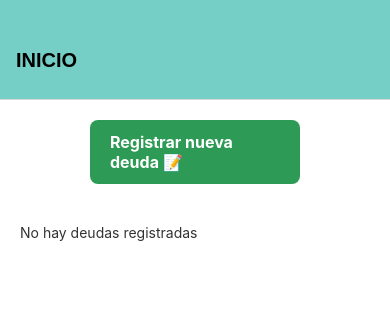
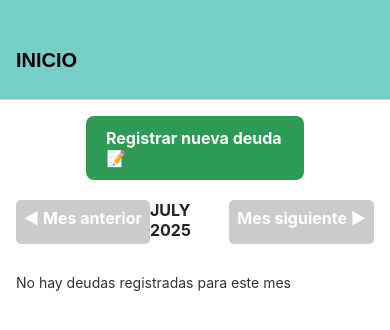
Before and after one commit to AgileDevUPAO-G3/ARD, a React Native app: screen /INICIO in a window 390 px wide. Shown: the top 330 px of the page. Built offline with nearby package versions, Linux system fonts and the light colour scheme.

Commit message:
feat: alertas de deuda

```diff
--- a/screens/HomeScreen.js
+++ b/screens/HomeScreen.js
@@ -1,6 +1,6 @@
 import React, { useEffect, useState } from 'react';
 import {
-    View, FlatList, Text, StyleSheet, TouchableOpacity
+    View, FlatList, Text, StyleSheet, TouchableOpacity, Alert
 } from 'react-native';
 import { useColorScheme } from 'react-native';
 import { obtenerDeudas } from '../utils/storage';
@@ -11,82 +11,158 @@ export default function HomeScreen({ navigation }) {
     const esquema = modoManual || sistemaEsquema;
     const styles = getStyles(esquema);
 
-    const [deudas, setDeudas] = useState([]);
+    const [deudasFiltradas, setDeudasFiltradas] = useState([]);
+    const [mesActual, setMesActual] = useState(new Date());
+    const [alertaMostrada, setAlertaMostrada] = useState(false); // Estado para evitar mostrar alerta varias veces
 
     useEffect(() => {
         const cargar = async () => {
             const data = await obtenerDeudas();
-            setDeudas(data);
+            filtrarPorMes(data);
         };
 
         const unsubscribe = navigation.addListener('focus', cargar);
         return unsubscribe;
     }, [navigation]);
 
-    const renderItem = ({ item, index }) => {
-        const hoy = new Date();
-        hoy.setHours(0, 0, 0, 0);
+    useEffect(() => {
+        obtenerDeudas().then(filtrarPorMes);
+    }, [mesActual]);
 
-        let fechasPagos = [];
+    const filtrarPorMes = (deudas) => {
+        const año = mesActual.getFullYear();
+        const mes = mesActual.getMonth(); // 0-indexed
+        const resultado = [];
+
+        deudas.forEach((item, index) => {
             const fechaBase = new Date(item.fechaInicio);
+            const historial = item.historialPagos || [];
+            const fechasPagadas = new Set(historial.map(p => p.fecha));
+            const fechasEnMes = [];
 
-        if (item.frecuencia === 'único') {
-            fechasPagos = [fechaBase];
+            const agregarFecha = (f) => {
+                if (f.getFullYear() === año && f.getMonth() === mes) {
+                    const fStr = f.toISOString().split('T')[0];
+                    fechasEnMes.push({
+                        fecha: fStr,
+                        estado: fechasPagadas.has(fStr) ? '✔ Pagado' : '⏳ Pendiente'
+                    });
                 }
+            };
 
+            // Agregar fechas según frecuencia
+            if (item.frecuencia === 'único') agregarFecha(fechaBase);
             if (item.frecuencia === 'dias') {
                 const rep = item.repeticiones || 100;
                 const intervalo = item.intervaloDias;
                 for (let i = 0; i < rep; i++) {
                     const f = new Date(fechaBase);
                     f.setDate(f.getDate() + i * intervalo);
-                fechasPagos.push(f);
+                    agregarFecha(f);
                 }
             }
-
             if (item.frecuencia === 'semanal') {
                 const rep = item.repeticiones || 100;
                 for (let i = 0; i < rep; i++) {
                     const f = new Date(fechaBase);
                     f.setDate(f.getDate() + i * 7);
-                fechasPagos.push(f);
+                    agregarFecha(f);
                 }
             }
-
-        if (item.frecuencia === 'personalizada') {
-            fechasPagos = item.fechas?.map(f => new Date(f)) || [];
-        }
-
             if (item.frecuencia === 'fija') {
                 const rep = item.meses || 100;
                 for (let i = 0; i < rep; i++) {
                     const f = new Date(fechaBase);
                     f.setMonth(f.getMonth() + i);
-                fechasPagos.push(f);
+                    agregarFecha(f);
+                }
+            }
+            if (item.frecuencia === 'personalizada') {
+                (item.fechas || []).forEach(fechaStr => {
+                    const f = new Date(fechaStr);
+                    agregarFecha(f);
+                });
+            }
+
+            if (item.frecuencia === 'inicio_mes' || item.frecuencia === 'fin_mes') {
+                const rep = item.meses || 100;
+                for (let i = 0; i < rep; i++) {
+                    const f = new Date(fechaBase);
+                    f.setMonth(f.getMonth() + i);
+
+                    if (item.frecuencia === 'inicio_mes') {
+                        f.setDate(1);
+                    } else {
+                        f.setMonth(f.getMonth() + 1);
+                        f.setDate(0); // último día del mes anterior
+                    }
+
+                    agregarFecha(f);
                 }
             }
 
-        const vencidas = fechasPagos.filter(f => f <= hoy);
-        const futuras = fechasPagos.filter(f => f > hoy);
+            if (fechasEnMes.length > 0) {
+                resultado.push({
+                    ...item,
+                    index,
+                    fechasDelMes: fechasEnMes
+                });
+            }
+        });
 
-        const fechaVencida = vencidas.length > 0
-            ? vencidas[vencidas.length - 1].toISOString().split('T')[0]
-            : '—';
+        setDeudasFiltradas(resultado);
+    };
 
-        const fechaSiguiente = futuras.length > 0
-            ? futuras[0].toISOString().split('T')[0]
-            : '✔ Completado';
+    const cambiarMes = (delta) => {
+        const nuevo = new Date(mesActual);
+        nuevo.setMonth(nuevo.getMonth() + delta);
+        setMesActual(nuevo);
+    };
+
+    const renderItem = ({ item }) => {
+        // Colores según el estado de la deuda
+        const hoy = new Date();
+        const fechaUltimoPago = new Date(item.fechasDelMes[0]?.fecha);
+
+        // Comprobar si la deuda vence hoy
+        const vencidoHoy = fechaUltimoPago.toISOString().split('T')[0] === hoy.toISOString().split('T')[0] && item.fechasDelMes[0].estado === '⏳ Pendiente';
+
+        // Comprobar si la deuda ya está vencida (pero no es hoy)
+        const vencido = fechaUltimoPago < hoy && item.fechasDelMes[0].estado === '⏳ Pendiente';
+
+        // Comprobar si la deuda vence esta semana
+        const proximoPagoEstaSemana = (fechaUltimoPago - hoy) <= 7 * 24 * 60 * 60 * 1000 && item.fechasDelMes[0].estado === '⏳ Pendiente';
 
         return (
-            <View style={[styles.item, styles.amarillo]}>
+            <View style={[styles.item,
+                vencidoHoy ? { borderLeftColor: '#FFD700' } : // Amarillo para pagos vencidos hoy
+                    vencido ? { borderLeftColor: '#FF6F6F' } : // Rojo para vencidas no pagadas
+                        proximoPagoEstaSemana ? { borderLeftColor: '#FFD700' } : // Amarillo para pagos por vencer
+                            item.fechasDelMes[0].estado === '✔ Pagado' ? { backgroundColor: '#D3D3D3' } : // Gris para pagos realizados
+                                { borderLeftColor: '#75cec5' } // Color default
+            ]}>
                 <Text style={styles.titulo}>💰 {item.motivo}</Text>
-                <Text style={styles.texto}>Monto total: S/ {item.montoTotal}</Text>
-                <Text style={styles.texto}>Frecuencia: {item.frecuencia}</Text>
-                <Text style={styles.texto}>📅 Último pago vencido: {fechaVencida}</Text>
-                <Text style={styles.texto}>📆 Próximo pago: {fechaSiguiente}</Text>
+                <Text style={styles.texto}>Monto a pagar: S/ {item.montoTotal}</Text>
+                <Text style={styles.texto}>
+                    Tipo de pago: {item.frecuencia === 'inicio_mes'
+                    ? 'Mensual (inicio de mes)'
+                    : item.frecuencia === 'fin_mes'
+                        ? 'Mensual (fin de mes)'
+                        : item.frecuencia}
+                </Text>
 
-                {futuras.length > 0 && (
-                    <>
+                {item.frecuencia === 'inicio_mes' && (
+                    <Text style={[styles.texto, { fontStyle: 'italic' }]}>📅 Este pago ocurre el primer día de cada mes</Text>
+                )}
+                {item.frecuencia === 'fin_mes' && (
+                    <Text style={[styles.texto, { fontStyle: 'italic' }]}>📅 Este pago ocurre el último día de cada mes</Text>
+                )}
+                {item.fechasDelMes.length > 0 && (
+                    <Text style={[styles.texto, { marginTop: 6, fontWeight: 'bold' }]} >
+                        📆 Pago del mes: {item.fechasDelMes[0].fecha} - {item.fechasDelMes[0].estado}
+                    </Text>
+                )}
+
                 <TouchableOpacity
                     style={styles.botonVerHistorial}
                     onPress={() => navigation.navigate('Historial', { deuda: item })}
@@ -94,18 +170,57 @@ export default function HomeScreen({ navigation }) {
                     <Text style={styles.texto}>📚 Ver historial</Text>
                 </TouchableOpacity>
 
+                {(() => {
+                    // Extra: verificar si puede marcar como pagado este mes
+                    const historial = item.historialPagos || [];
+                    const fechasPagadas = new Set(historial.map(p => p.fecha));
+
+                    const fechaDelMesActual = item.fechasDelMes[0]?.fecha;
+
+                    const fechaAnterior = new Date(fechaDelMesActual);
+                    fechaAnterior.setMonth(fechaAnterior.getMonth() - 1);
+                    const año = fechaAnterior.getFullYear();
+                    const mes = fechaAnterior.getMonth();
+
+                    const fechaRequerida = item.fechasDelMes.find(f => {
+                        const d = new Date(f.fecha);
+                        return d.getFullYear() === año && d.getMonth() === mes;
+                    });
+
+                    const puedeMarcar = !fechaRequerida || fechasPagadas.has(fechaRequerida.fecha);
+
+                    return puedeMarcar ? (
                         <TouchableOpacity
                             style={styles.botonSecundario}
-                            onPress={() => navigation.navigate('MarcarPagado', { deuda: item, index })}
+                            onPress={() => navigation.navigate('MarcarPagado', { deuda: item, index: item.index })}
                         >
                             <Text style={styles.botonSecundarioTexto}>Marcar como pagado</Text>
                         </TouchableOpacity>
-                    </>
-                )}
-
+                    ) : (
+                        <Text style={[styles.texto, { marginTop: 10, color: 'red' }]} >
+                            ⚠ Debe marcar como pagado el mes anterior primero.
+                        </Text>
+                    );
+                })()}
             </View>
         );
     };
+
+    // useEffect para controlar la alerta (se ejecuta una sola vez)
+    useEffect(() => {
+        deudasFiltradas.forEach(item => {
+            const hoy = new Date();
+            const fechaUltimoPago = new Date(item.fechasDelMes[0]?.fecha);
+            const esHoy = fechaUltimoPago.toDateString() === hoy.toDateString(); // Compara si es el mismo día
+            if (esHoy && item.fechasDelMes[0].estado === '⏳ Pendiente' && !alertaMostrada) {
+                Alert.alert(
+                    'Alerta',
+                    `¡La deuda de ${item.motivo} vence hoy y aún no se ha pagado!`
+                );
+                setAlertaMostrada(true); // Evita mostrar la alerta nuevamente
+            }
+        });
+    }, [deudasFiltradas, alertaMostrada]);
 
     return (
         <View style={styles.container}>
@@ -113,13 +228,25 @@ export default function HomeScreen({ navigation }) {
                 <Text style={styles.botonTexto}>Registrar nueva deuda 📝</Text>
             </TouchableOpacity>
 
+            <View style={{ flexDirection: 'row', justifyContent: 'space-between', marginBottom: 10 }}>
+                <TouchableOpacity onPress={() => cambiarMes(-1)} style={styles.botonMes}>
+                    <Text style={styles.botonTexto}>◀ Mes anterior</Text>
+                </TouchableOpacity>
+                <Text style={[styles.titulo, { fontSize: 16 }]}>
+                    {mesActual.toLocaleString('default', { month: 'long' }).toUpperCase()} {mesActual.getFullYear()}
+                </Text>
+                <TouchableOpacity onPress={() => cambiarMes(1)} style={styles.botonMes}>
+                    <Text style={styles.botonTexto}>Mes siguiente ▶</Text>
+                </TouchableOpacity>
+            </View>
+
             <FlatList
-                data={deudas}
+                data={deudasFiltradas}
                 keyExtractor={(_, index) => index.toString()}
                 renderItem={renderItem}
                 ListEmptyComponent={
                     <Text style={[styles.texto, { marginTop: 20 }]}>
-                        No hay deudas registradas
+                        No hay deudas registradas para este mes
                     </Text>
                 }
                 contentContainerStyle={{
@@ -138,7 +265,7 @@ const getStyles = (modo) => {
     return StyleSheet.create({
         container: {
             flex: 1,
-            padding: 20,
+            padding: 16,
             backgroundColor: esOscuro ? '#121212' : '#ffffff',
         },
         item: {
@@ -146,10 +273,10 @@ const getStyles = (modo) => {
             marginVertical: 10,
             backgroundColor: esOscuro ? '#1e1e1e' : '#f9f9f9',
             borderRadius: 8,
-            borderLeftWidth: 9,
+            borderLeftWidth: 15,
         },
         amarillo: {
-            borderLeftColor: '#FFD700',
+            borderLeftColor: '#bca51d',
         },
         titulo: {
             fontWeight: 'bold',
@@ -191,7 +318,11 @@ const getStyles = (modo) => {
             padding: 10,
             borderRadius: 5,
             alignItems: 'center',
+        },
+        botonMes: {
+            padding: 8,
+            backgroundColor: '#cccccc',
+            borderRadius: 5,
         }
-
     });
 };
```
Also changed, not shown: screens/AddDebtScreen.js (+58 -37 lines). Lines whose indentation alone changed are shown as unchanged.
